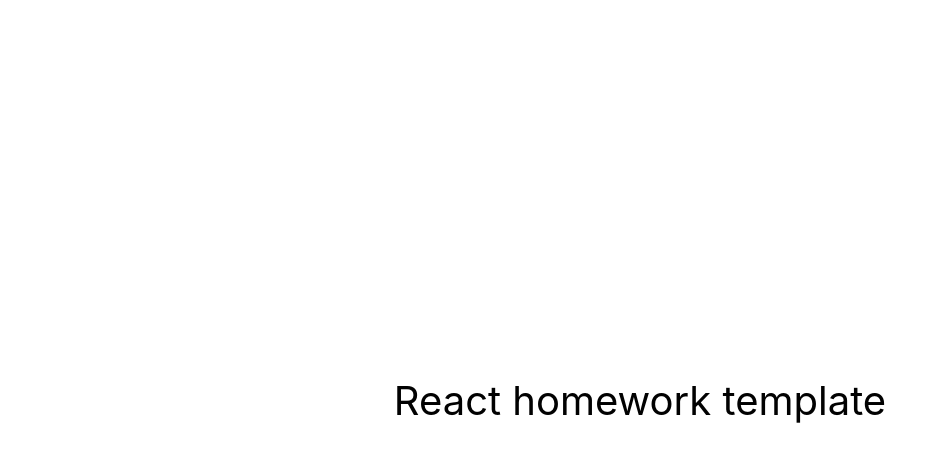
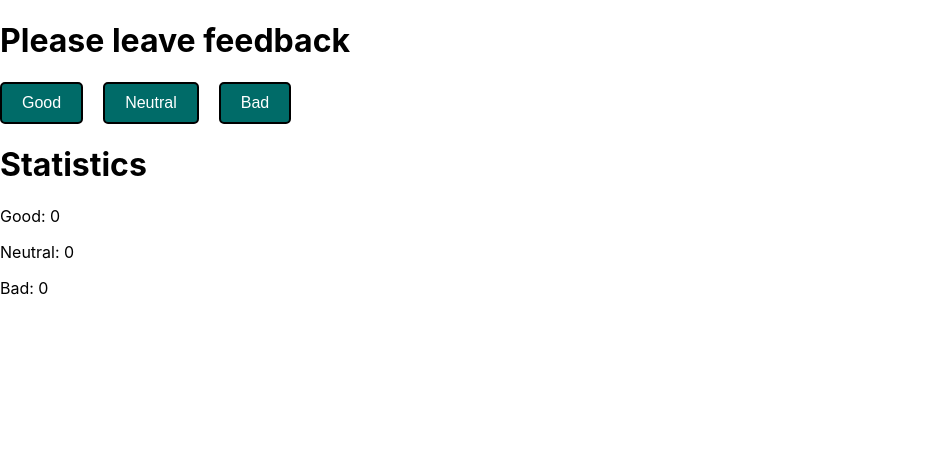
Before and after one commit to aniakurtiak/goit-react-hw-04-feedback, a React (Create React App) app: page / in a window 1280 px wide. Shown: the top 462 px of the page, without its empty margins (0-947 px from the left). Built offline with nearby package versions, Linux system fonts and the light colour scheme.

Commit message:
Task-1.1

```diff
--- a/package.json
+++ b/package.json
@@ -10,6 +10,7 @@
     "react": "^18.1.0",
     "react-dom": "^18.1.0",
     "react-scripts": "5.0.1",
+    "styled-components": "^6.0.7",
     "web-vitals": "^2.1.3"
   },
   "scripts": {
--- a/src/components/App.jsx
+++ b/src/components/App.jsx
@@ -1,16 +1,46 @@
-export const App = () => {
-  return (
-    <div
-      style={{
-        height: '100vh',
-        display: 'flex',
-        justifyContent: 'center',
-        alignItems: 'center',
-        fontSize: 40,
-        color: '#010101'
-      }}
-    >
-      React homework template
-    </div>
-  );
+import { Component } from "react";
+import { Feedback } from "./Feedback/Feedback";
+import { Statistics } from "./Statistics/Statistics";
+
+export class App extends Component {
+  state = {
+    good: 0,
+    neutral: 0,
+    bad: 0
+  };
+
+handlerClickGood = () => {
+  this.setState(prevState => ({
+    good: prevState.good + 1,
+  }))
 };
+
+handlerClickNeutral = () => {
+  this.setState(prevState => ({
+    neutral: prevState.neutral + 1,
+  }))
+};
+
+handlerClickBad = () => {
+  this.setState(prevState => ({
+    bad: prevState.bad + 1,
+  }))
+};
+
+  render () {
+    return (
+      <div>
+        <Feedback
+        onClickGood = {this.handlerClickGood}
+        onClickNeutral = {this.handlerClickNeutral}
+        onClickBad = {this.handlerClickBad}
+        />
+        <Statistics
+        onGood = {this.state.good}
+        onNautral = {this.state.neutral}
+        onBad = {this.state.bad}
+        />
+      </div>
+    );
+  }
+};
--- /dev/null
+++ b/src/components/Feedback/Feedback.jsx
@@ -0,0 +1,14 @@
+import { Button, ButtonWrapp } from "./Feedback.styled"
+
+export const Feedback = ({onClickGood, onClickNeutral, onClickBad}) => {
+    return (
+        <div>
+            <h1>Please leave feedback</h1>
+            <ButtonWrapp>
+                <Button onClick={onClickGood}>Good</Button>
+                <Button onClick= {onClickNeutral}>Neutral</Button>
+                <Button onClick={onClickBad}>Bad</Button>
+            </ButtonWrapp>
+        </div>
+    )
+}
--- /dev/null
+++ b/src/components/Feedback/Feedback.styled.js
@@ -0,0 +1,20 @@
+import styled from 'styled-components';
+
+export const ButtonWrapp = styled.div`
+display: flex;
+gap: 20px;
+`;
+
+
+export const Button = styled.button`
+padding: 10px 20px;
+background-color: rgb(0, 107, 104);
+color: #fff;
+border: 2px solid black;
+border-radius: 5px;
+font-size: 16px;
+cursor: pointer;
+transition: background-color 0.3s ease;
+:hover:
+    {background-color: #2980b9};
+`;
--- /dev/null
+++ b/src/components/Statistics/Statistics.jsx
@@ -0,0 +1,10 @@
+export const Statistics = ({onGood, onNautral, onBad}) => {
+    return (
+        <div>
+            <h1>Statistics</h1>
+            <p>Good: {onGood} </p>
+            <p>Neutral: {onNautral}</p>
+            <p>Bad: {onBad}</p>
+        </div>
+    )
+}
```
Also changed, not shown: 1 other file (tests, documents, lock files or other folders).
